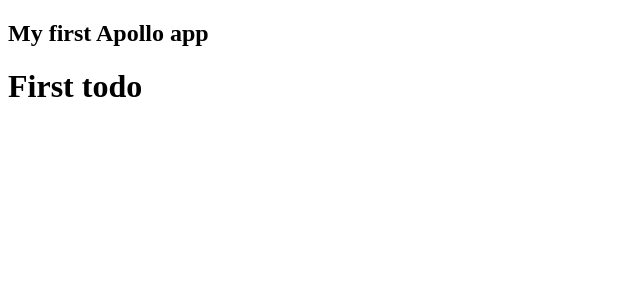
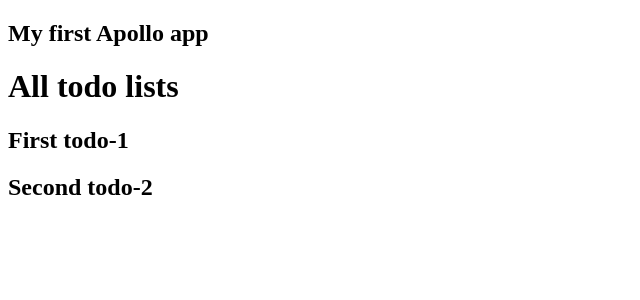
Before and after one commit to apunko/graphql-demo, a React app in the folder client/: page / in a window 1280 px wide. Shown: the top 300 px of the page, without its empty margins (0-640 px from the left). Built offline with nearby package versions, Linux system fonts and the light colour scheme.

Commit message:
add todo list catalog and preview

```diff
--- /dev/null
+++ b/client/src/components/todo-list-catalog/index.js
@@ -0,0 +1,3 @@
+import TodoListCatalog from './todo-list-catalog';
+
+export default TodoListCatalog;
--- /dev/null
+++ b/client/src/components/todo-list-catalog/todo-list-catalog.jsx
@@ -0,0 +1,25 @@
+import React from 'react';
+import { Query } from 'react-apollo';
+import TodoListPreview from '../todo-list-preview';
+import { GET_ALL_TODO_LISTS } from '../../queries';
+
+const TodoListCatalog = () => (
+  <Query query={GET_ALL_TODO_LISTS}>
+    {({ loading, error, data }) => {
+      if (loading) return null;
+      if (error) return `Error!: ${error}`;
+
+      const todoLists = data.allTodoLists;
+      const todoListPreviews = todoLists.map(list => <TodoListPreview key={list.id} id={list.id} title={list.title} />);
+
+      return (
+        <div>
+          <h1>All todo lists</h1>
+          {todoListPreviews}
+        </div>
+      );
+    }}
+  </Query>
+);
+
+export default TodoListCatalog;
--- /dev/null
+++ b/client/src/components/todo-list-preview/index.js
@@ -0,0 +1,3 @@
+import TodoListPreview from './todo-list-preview';
+
+export default TodoListPreview;
--- /dev/null
+++ b/client/src/components/todo-list-preview/todo-list-preview.jsx
@@ -0,0 +1,15 @@
+import React from 'react';
+import PropTypes from 'prop-types';
+
+const TodoListPreview = ({ id, title }) => (
+  <div>
+    <h2>{title}-{id}</h2>
+  </div>
+);
+
+TodoListPreview.propTypes = {
+  id: PropTypes.number.isRequired,
+  title: PropTypes.string.isRequired,
+};
+
+export default TodoListPreview;
--- a/client/src/containers/app.jsx
+++ b/client/src/containers/app.jsx
@@ -1,12 +1,12 @@
 import React from 'react';
 import { Provider } from '../graphql';
-import TodoList from '../components/todo-list';
+import TodoListCatalog from '../components/todo-list-catalog';
 
 const App = () => (
   <Provider>
     <div>
       <h2>My first Apollo app</h2>
-      <TodoList id={1} />
+      <TodoListCatalog />
     </div>
   </Provider>
 );
--- a/client/src/graphql/mock-provider.jsx
+++ b/client/src/graphql/mock-provider.jsx
@@ -1,7 +1,7 @@
 import React from 'react';
 import PropTypes from 'prop-types';
 import { MockedProvider } from 'react-apollo/test-utils';
-import { GET_TODO_LIST } from '../queries';
+import { GET_TODO_LIST, GET_ALL_TODO_LISTS } from '../queries';
 
 const mocks = [
   {
@@ -20,6 +20,25 @@
       },
     },
   },
+  {
+    request: {
+      query: GET_ALL_TODO_LISTS,
+    },
+    result: {
+      data: {
+        allTodoLists: [
+          {
+            id: 1,
+            title: 'First todo',
+          },
+          {
+            id: 2,
+            title: 'Second todo',
+          },
+        ],
+      },
+    },
+  },
 ];
 
 const MockProvider = ({ children }) => (
--- /dev/null
+++ b/client/src/queries/get-all-todo-lists.js
@@ -0,0 +1,10 @@
+import gql from 'graphql-tag';
+
+export default gql`
+  {
+    allTodoLists {
+      id
+      title
+    }
+  }
+`;
--- a/client/src/queries/index.js
+++ b/client/src/queries/index.js
@@ -1,5 +1,7 @@
 import GET_TODO_LIST from './get-todo-list';
+import GET_ALL_TODO_LISTS from './get-all-todo-lists';
 
 export {
   GET_TODO_LIST,
+  GET_ALL_TODO_LISTS,
 };
```
